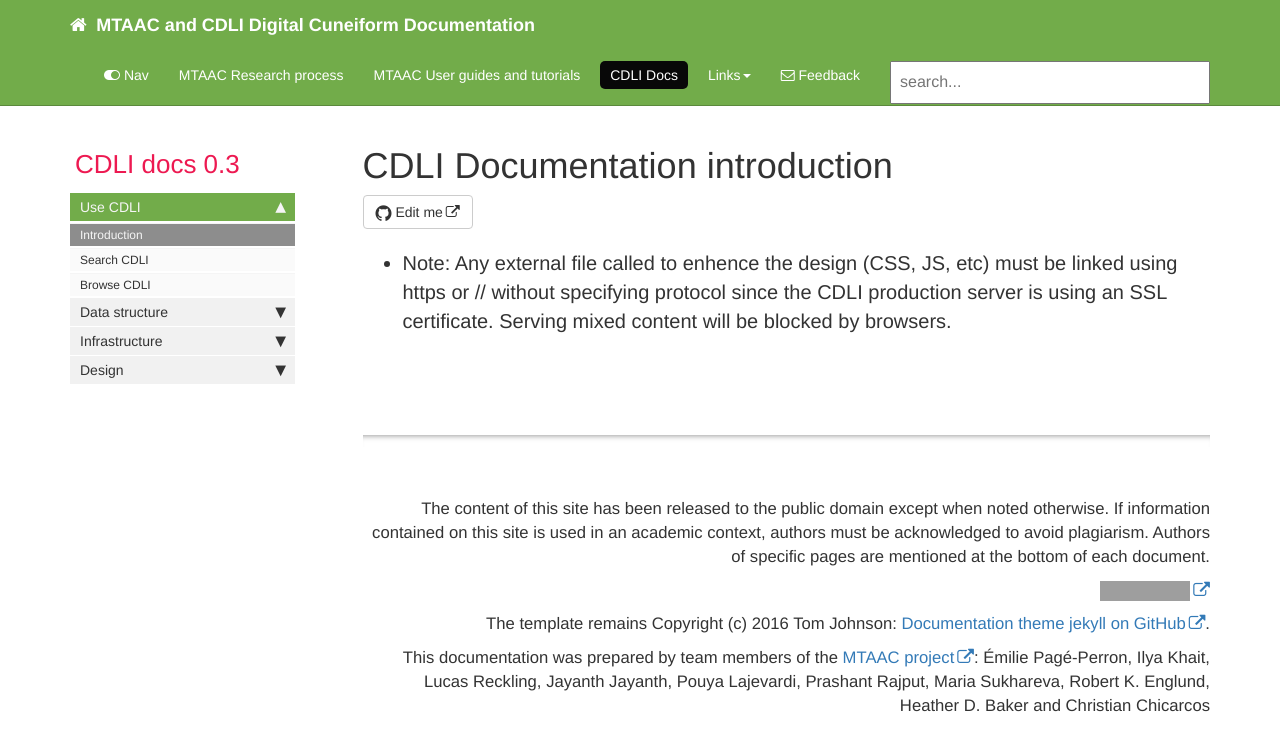
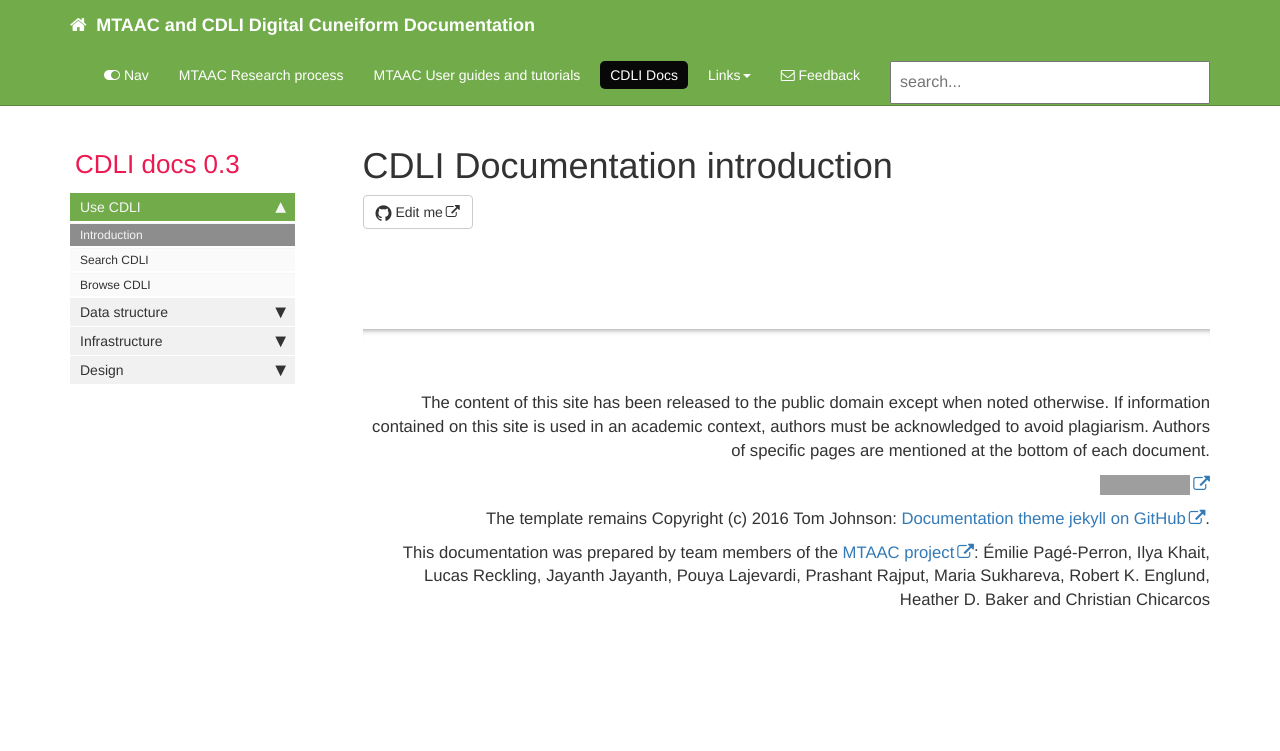
Before and after one commit to cdli-gh/cdli-gh.github.io, a Jekyll site: the page built from pages/cdli/cdli_introduction.md, in a window 1280 px wide. Shown: the top 751 px of the page. Built offline with Jekyll 4.4.1, drawn with Linux system fonts in a browser that asks for light colours; nearby versions of some CDN libraries; comment, search, counter and statistics services are not loaded; grey boxes are pictures that could not be loaded.

Commit message:
Update cdli_introduction.md

```diff
--- a/pages/cdli/cdli_introduction.md
+++ b/pages/cdli/cdli_introduction.md
@@ -5,8 +5,3 @@ sidebar: cdli
 permalink: cdli_introduction.html
 folder: cdli
 ---
-
-
-
-
-* Note:  Any external file called to enhence the design (CSS, JS, etc) must be linked using https or // without specifying protocol since the CDLI production server is using an SSL certificate. Serving mixed content will be blocked by browsers.
```
